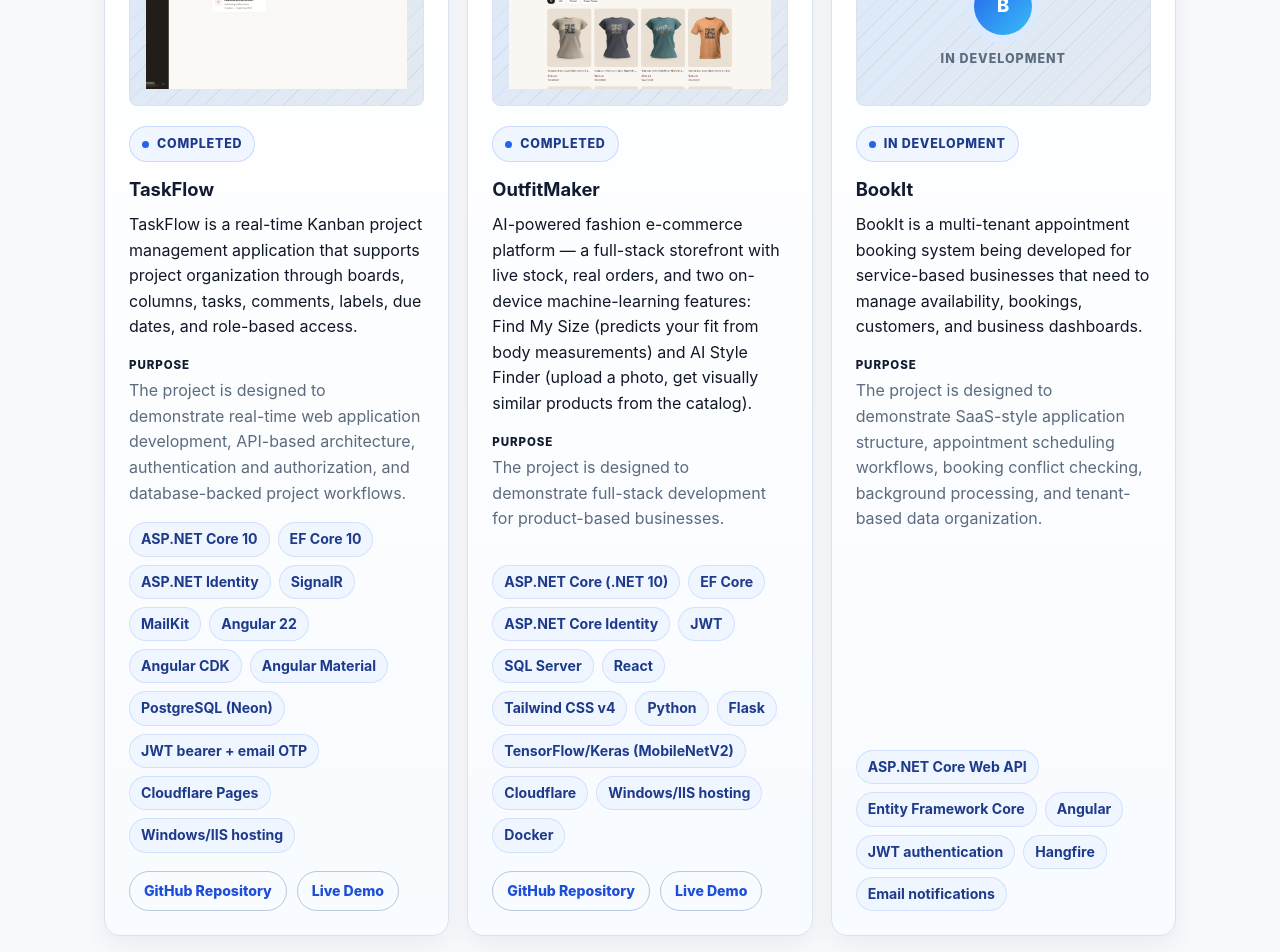
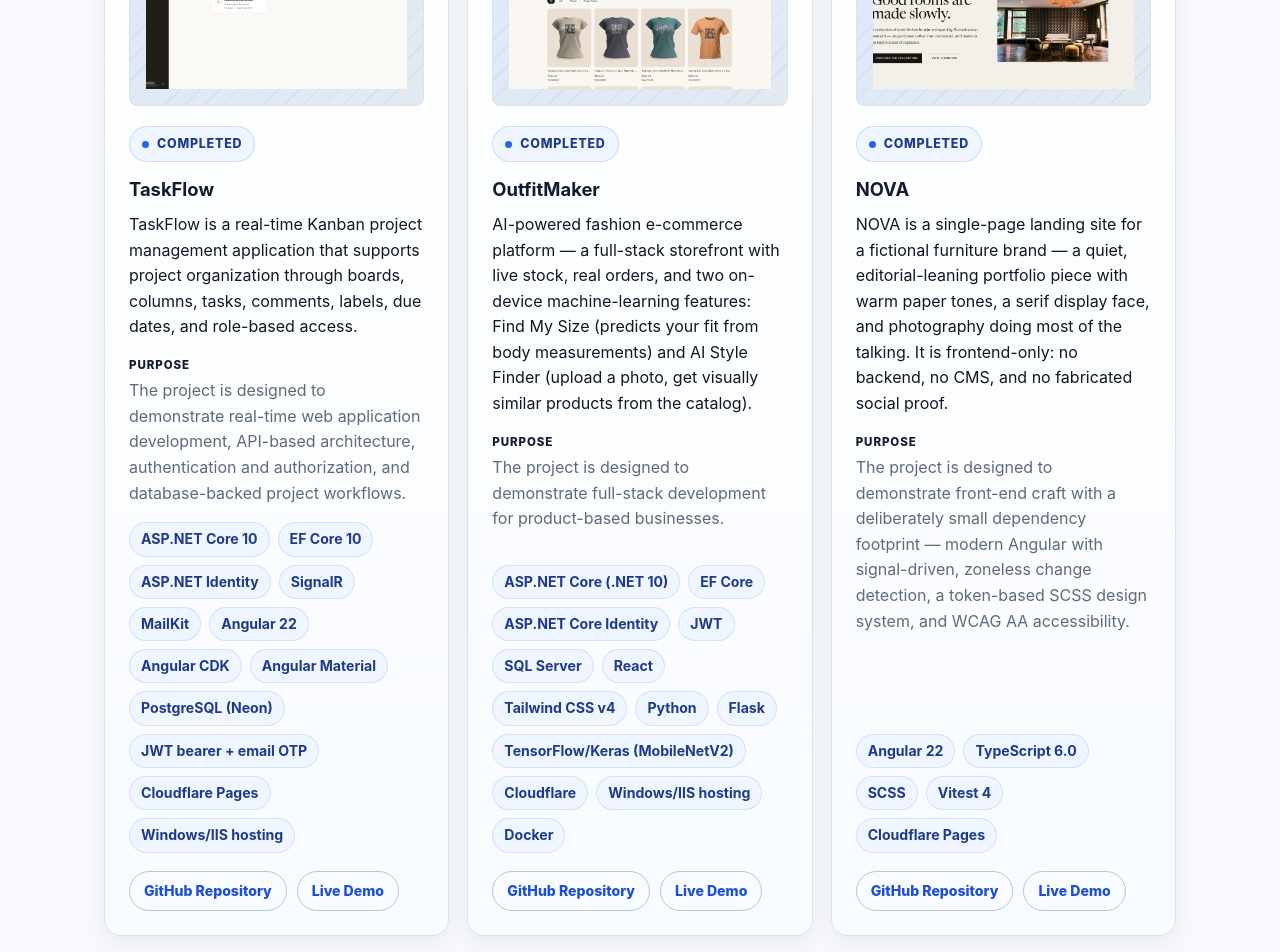
Before and after one commit to waleedkorashy/Waleed_Portfolio, a React (Vite) app: page / in a window 1280 px wide. Shown: the part 5320-6272 px from the top of the page. Built offline with nearby package versions, Linux system fonts and the light colour scheme.

Commit message:
Replace BookIt with the NOVA landing page

```diff
--- a/src/data/projects.ts
+++ b/src/data/projects.ts
@@ -65,24 +65,27 @@ export const projects: Project[] = [
     },
   },
   {
-    name: 'BookIt',
-    status: 'In Development',
+    name: 'NOVA',
+    status: 'Completed',
     description:
-      'BookIt is a multi-tenant appointment booking system being developed for service-based businesses that need to manage availability, bookings, customers, and business dashboards.',
+      'NOVA is a single-page landing site for a fictional furniture brand — a quiet, editorial-leaning portfolio piece with warm paper tones, a serif display face, and photography doing most of the talking. It is frontend-only: no backend, no CMS, and no fabricated social proof.',
     purpose:
-      'The project is designed to demonstrate SaaS-style application structure, appointment scheduling workflows, booking conflict checking, background processing, and tenant-based data organization.',
+      'The project is designed to demonstrate front-end craft with a deliberately small dependency footprint — modern Angular with signal-driven, zoneless change detection, a token-based SCSS design system, and WCAG AA accessibility.',
     technologies: [
-      'ASP.NET Core Web API',
-      'Entity Framework Core',
-      'Angular',
-      'JWT authentication',
-      'Hangfire',
-      'Email notifications',
+      'Angular 22',
+      'TypeScript 6.0',
+      'SCSS',
+      'Vitest 4',
+      'Cloudflare Pages',
     ],
     image: {
-      src: '/assets/projects/bookit-preview.jpg',
-      alt: 'BookIt project screenshot',
-      isAvailable: false,
+      src: '/assets/projects/Nova-preview.jpg',
+      alt: 'NOVA landing page screenshot',
+      isAvailable: true,
+    },
+    links: {
+      repository: 'https://github.com/waleedkorashy/NOVA',
+      live: 'https://nova-furniture.pages.dev',
     },
   },
 ]
```
Also changed, not shown: public/assets/projects/Nova-preview.jpg (added).
